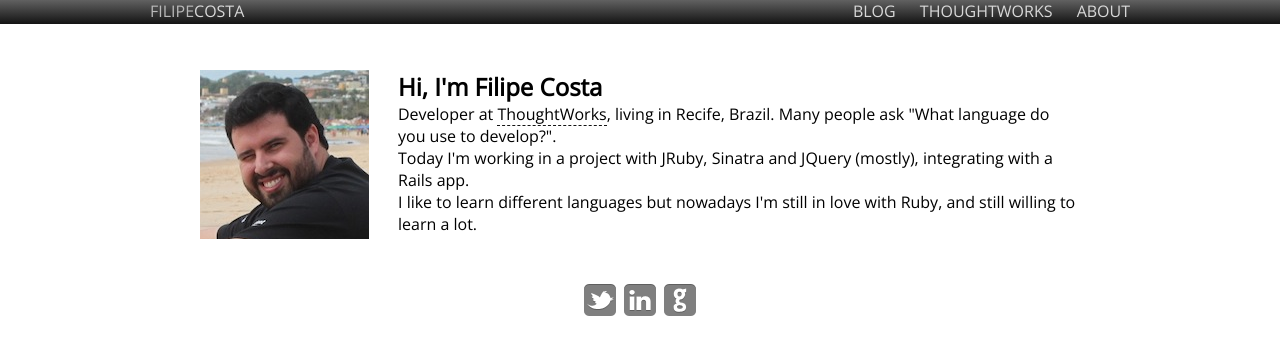
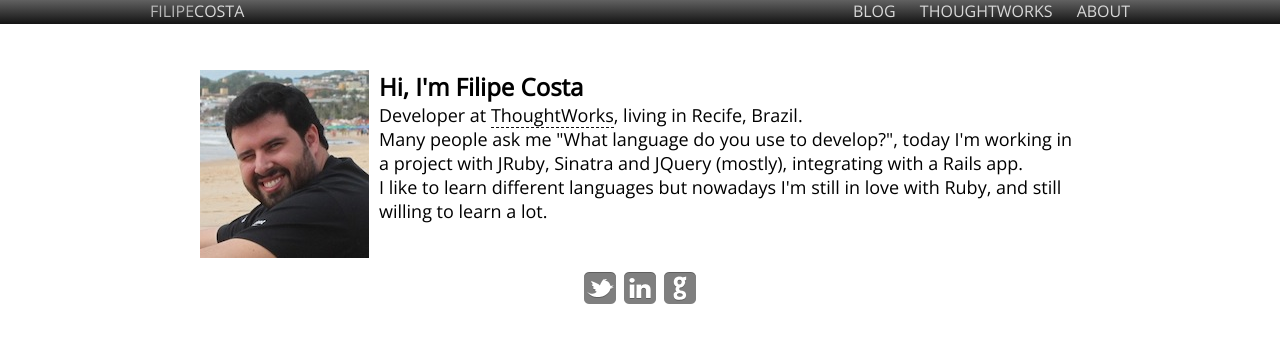
Before and after one commit to filipebarcos/filipebarcos.github.io, a Jekyll site: the page built from about/index.html, in a window 1280 px wide. Shown: the top 355 px of the page. Built offline with Jekyll 4.4.1, drawn with Linux system fonts in a browser that asks for light colours.

Commit message:
Fixing profile pic size and text.

```diff
--- a/about/index.html
+++ b/about/index.html
@@ -5,9 +5,9 @@ title: About me
 <section class="profile">
 	<div class="profile-pic"></div>
 	<div class="profile-text">
-		<h1> Hi, I'm Filipe Costa </h1>
-		<p> Developer at <a href="http://www.thoughtworks.com">ThoughtWorks</a>, living in Recife, Brazil. Many people ask "What language do you use to develop?".</p>
-		<p> Today I'm working in a project with JRuby, Sinatra and JQuery (mostly), integrating with a Rails app. </p>
+		<h2> Hi, I'm Filipe Costa </h2>
+		<p> Developer at <a href="http://www.thoughtworks.com">ThoughtWorks</a>, living in Recife, Brazil. </p>
+		<p> Many people ask me "What language do you use to develop?", today I'm working in a project with JRuby, Sinatra and JQuery (mostly), integrating with a Rails app.</p>
 		<p> I like to learn different languages but nowadays I'm still in love with Ruby, and still willing to learn a lot. </p>
 	</div>
 </section>
--- a/assets/css/common.less
+++ b/assets/css/common.less
@@ -105,8 +105,8 @@ p a {
 
 .profile-pic {
   background: url('../images/profile.jpg') no-repeat;
-  height: 169;
-  width: 188;
+  height: 188;
+  width: 169;
   float: left;
   margin-right: 10px;
 }
@@ -115,6 +115,10 @@ p a {
   overflow: hidden;
 }
 
+.profile-text p {
+  font-size: 18px;
+}
+
 section.profile {
   margin-top: 70px;
 }
```
